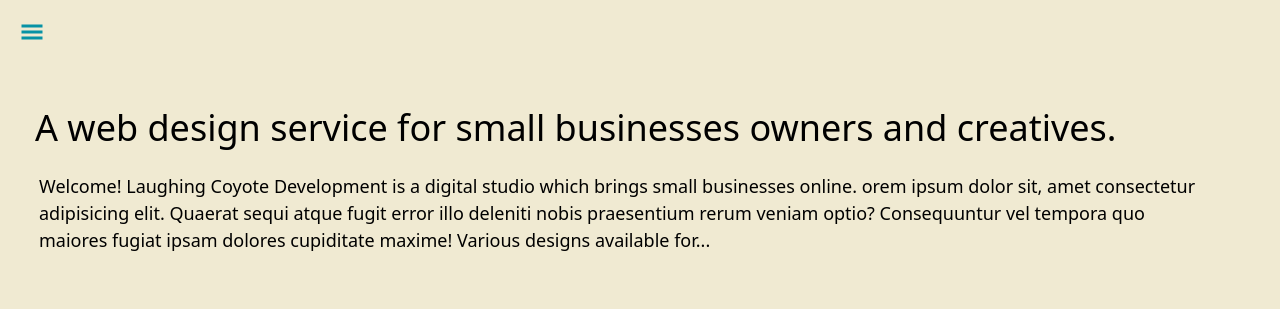
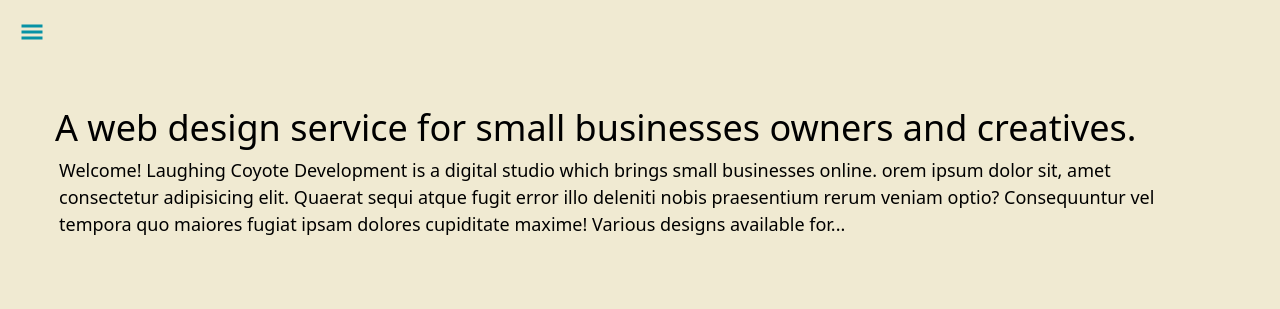
Before and after one commit to elsahv/laughing-coyote, a React (Vite) app: page / in a window 1280 px wide. Shown: the top 309 px of the page. Built offline with nearby package versions, Linux system fonts and the light colour scheme.

Commit message:
adjust grid, hero margins, paddings

```diff
--- a/src/App.jsx
+++ b/src/App.jsx
@@ -7,13 +7,13 @@
 
 function App() {
   return (
-    <>
+    <div className="px-5">
       <Hero />
       <Services />
       <Work />
       <Contact />
       <Footer />
-    </>
+    </div>
   );
 }
 export default App;
--- a/src/components/Hero/index.jsx
+++ b/src/components/Hero/index.jsx
@@ -4,10 +4,10 @@
   return (
     <section id="about" className="pt-1">
       <div className="">
-        <h1 className="text-4xl my-5">
+        <h1 className="text-4xl pt-5 ">
           A web design service for small businesses owners and creatives.
         </h1>
-        <p className="my-5 mx-1">
+        <p className="mt-1 mb-5 mx-1">
           Welcome! Laughing Coyote Development is a digital studio which brings
           small businesses online. orem ipsum dolor sit, amet consectetur
           adipisicing elit. Quaerat sequi atque fugit error illo deleniti nobis
@@ -16,9 +16,9 @@
           for...
         </p>
         {/* //todo */}
-        <>
-          <div className="py-5 mt-5">
-            <div className="grid 2xl:grid-cols-2 gap-10 sm:grid-cols-1">
+        {/* <div className="pt-5"> */}
+        <div className="pt-[125px] py-5 mt-5">
+          <div className="grid 2xl:grid-cols-2 gap-x-12 gap-y-10 sm:grid-cols-1">
             {content.map((item, index) => (
               <div key={index}>
                 <h3 className="pl-1 pb-1 text-2xl font-bold text-onyx">
@@ -34,7 +34,7 @@
             ))}
           </div>
         </div>
-        </>
+        {/* </div> */}
         {/* //todo end*/}
       </div>
     </section>
```
Lines whose indentation alone changed are shown as unchanged.
